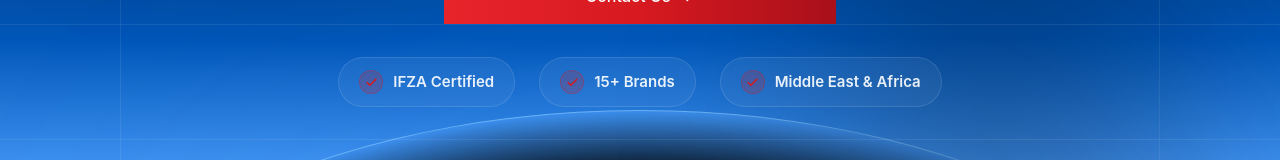
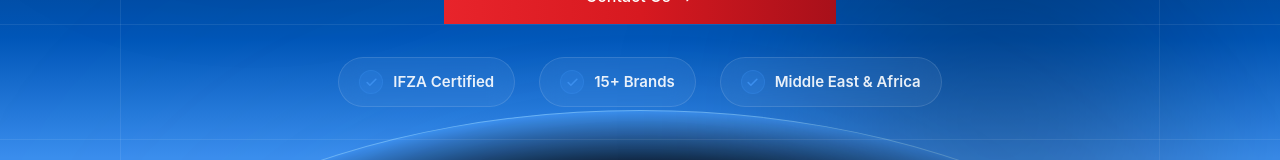
Before and after one commit to Kjeez/Mercuriatech, a Next.js app: page /en in a window 1280 px wide. Shown: the part 596-756 px from the top of the page. Built offline with nearby package versions, Linux system fonts and the light colour scheme.

Commit message:
Update scrollbar background to white and adjust Hero section badges

```diff
--- a/src/app/globals.css
+++ b/src/app/globals.css
@@ -41,7 +41,7 @@
 ::-webkit-scrollbar { width: 5px; }
 ::-webkit-scrollbar-track { background: #000; }
 ::-webkit-scrollbar-thumb {
-  background: linear-gradient(180deg, #D71920, #0056B8);
+  background: #FFFFFF;
   border-radius: 3px;
 }
 
--- a/src/components/Hero.tsx
+++ b/src/components/Hero.tsx
@@ -114,8 +114,8 @@
                 key={i}
                 className="flex items-center gap-2.5 text-[14px] sm:text-[15px] font-semibold text-white/90 px-5 py-3 rounded-full border border-white/[0.12] bg-white/[0.05] backdrop-blur-md"
               >
-                <div className="w-6 h-6 rounded-full bg-[#D71920]/20 border border-[#D71920]/30 flex items-center justify-center">
-                  <Check size={13} className="text-[#D71920]" strokeWidth={3} />
+                <div className="w-6 h-6 rounded-full bg-[#3B8EED]/20 border border-[#3B8EED]/30 flex items-center justify-center">
+                  <Check size={13} className="text-[#3B8EED]" strokeWidth={3} />
                 </div>
                 {item}
               </div>
```
